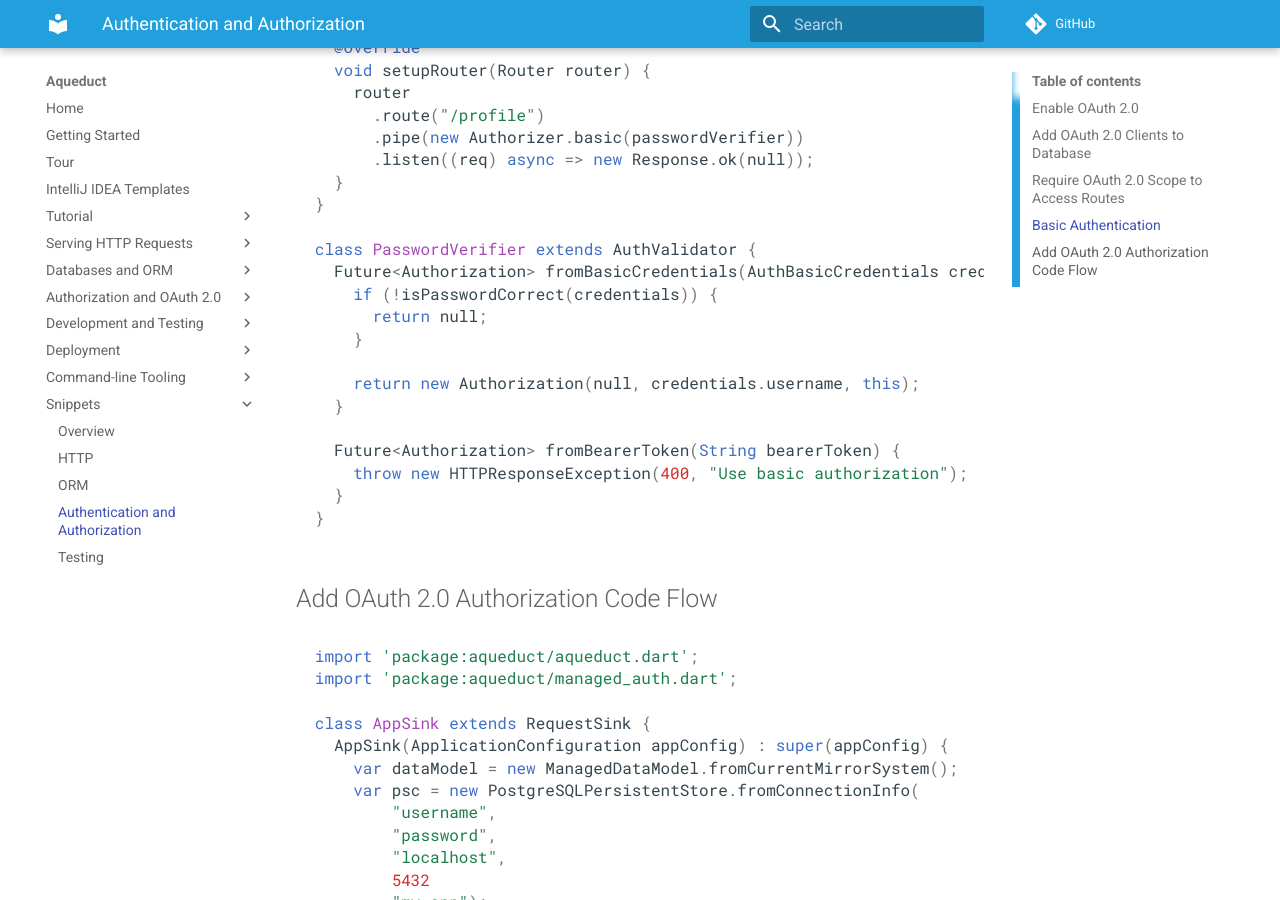
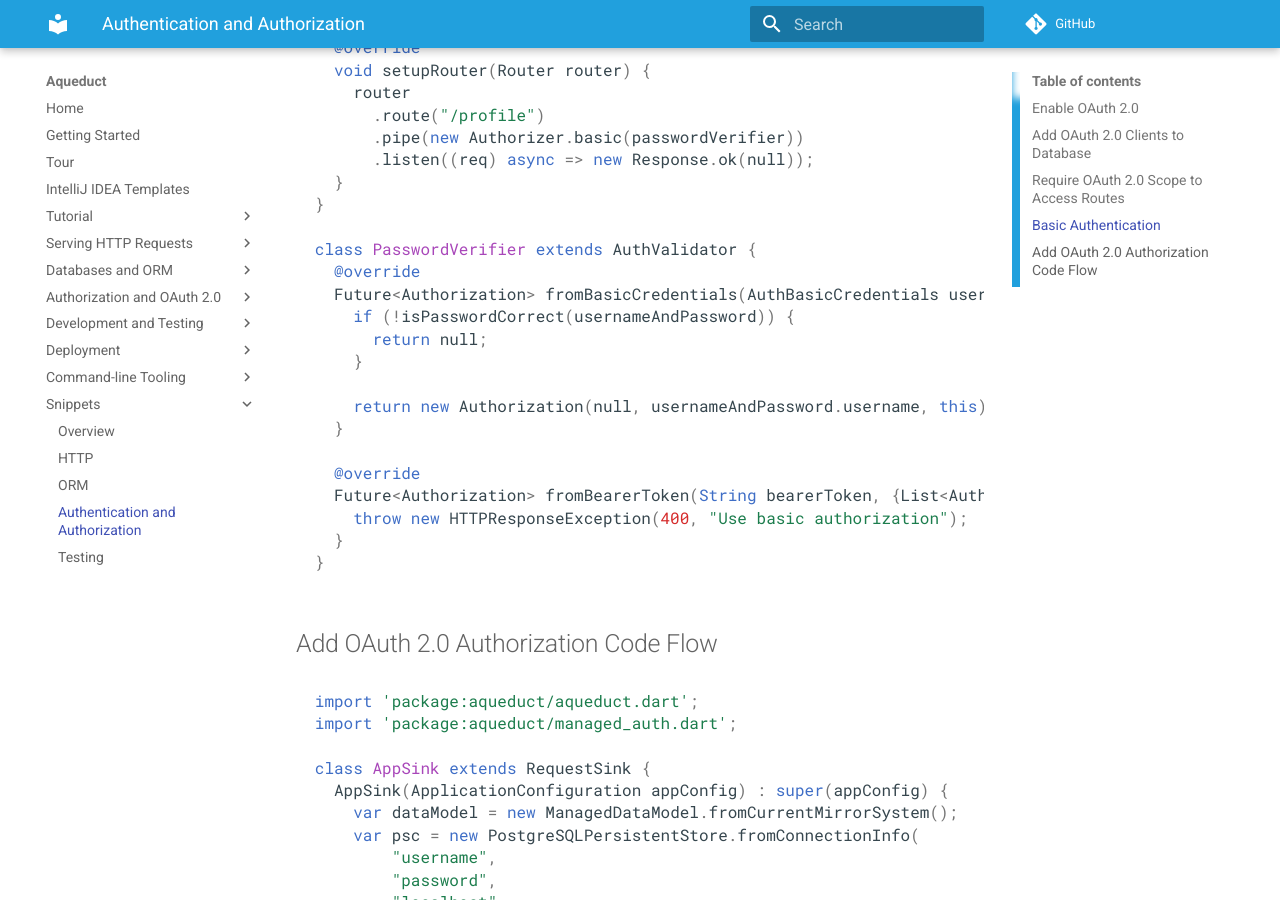
Before and after one commit to stablekernel/aqueduct, an MkDocs documentation site: the page built from source/docs/snippets/auth.md, in a window 1280 px wide and 900 px high, scrolled down 2364 px. Built offline with MkDocs 1.6.1 and Material for MkDocs 9.7.7, drawn with Linux system fonts in a browser that asks for light colours; comment, search, counter and statistics services are not loaded; old or Windows-style settings are respelled for this version of MkDocs.

Commit message:
Update auth snippet (#317)
* Update auth snippet

* Remove requirementsForStrategy override

```diff
--- a/source/docs/snippets/auth.md
+++ b/source/docs/snippets/auth.md
@@ -107,15 +107,17 @@
 }
 
 class PasswordVerifier extends AuthValidator {
-  Future<Authorization> fromBasicCredentials(AuthBasicCredentials credentials) {
-    if (!isPasswordCorrect(credentials)) {
+  @override
+  Future<Authorization> fromBasicCredentials(AuthBasicCredentials usernameAndPassword) async {
+    if (!isPasswordCorrect(usernameAndPassword)) {
       return null;
     }
 
-    return new Authorization(null, credentials.username, this);
+    return new Authorization(null, usernameAndPassword.username, this);
   }
 
-  Future<Authorization> fromBearerToken(String bearerToken) {
+  @override
+  Future<Authorization> fromBearerToken(String bearerToken, {List<AuthScope> scopesRequired}) {
     throw new HTTPResponseException(400, "Use basic authorization");
   }
 }
```
